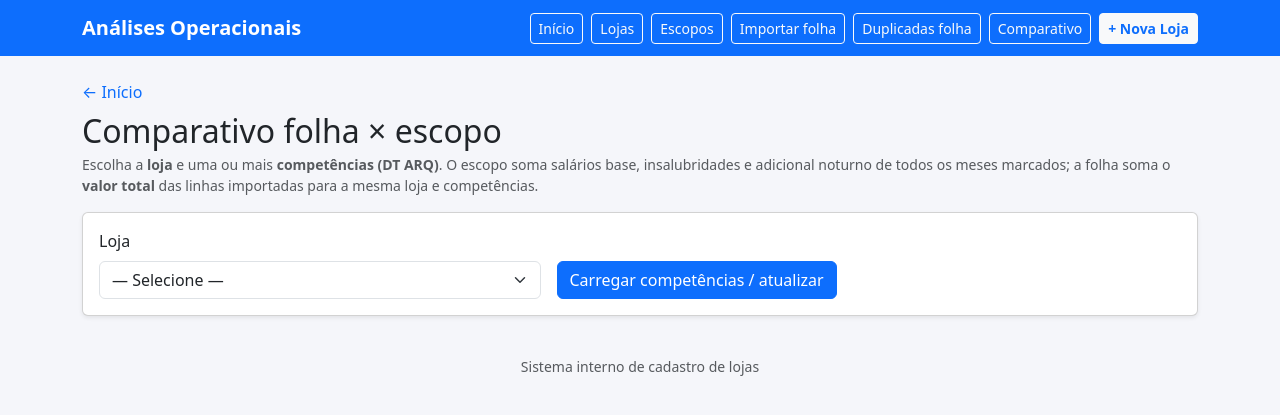
After one commit to guisatoru/analises-operacionais, a Django app: page /comparativo/ in a window 1280 px wide. The commit adds this page. Shown: the top 415 px of the page. Run offline with Django 5.2, Linux system fonts and the light colour scheme; tables that the repository leaves empty hold one stand-in row (values such as "Sample post").

Commit message:
feat(comparativo): folha × escopo por loja com checklist de competências DT ARQ

```diff
--- a/lojas/services/folha_importacao.py
+++ b/lojas/services/folha_importacao.py
@@ -338,11 +338,11 @@ def importar_folha_de_texto(conteudo_utf8, arquivo_origem, dry_run=False):
             para_gravar_duplicadas.append(
                 _dict_para_linha_folha_duplicada(d, "JA_EXISTIA_NO_BANCO")
             )
-            continue
             if len(detalhes_duplicadas) < LIMITE_DETALHES_DUPLICADAS:
                 detalhes_duplicadas.append(
                     _linha_para_detalhe_duplicada(d, "ja_existia_no_banco")
                 )
+            continue
         if d["loja_id"] is None and len(detalhes_sem_loja) < LIMITE_DETALHES_SEM_LOJA:
             detalhes_sem_loja.append(_linha_para_detalhe_sem_loja(d))
         para_gravar.append(
--- a/lojas/templates/lojas/base.html
+++ b/lojas/templates/lojas/base.html
@@ -41,6 +41,7 @@
             <a class="btn btn-outline-light btn-sm" href="{% url 'lista_escopos' %}">Escopos</a>
             <a class="btn btn-outline-light btn-sm" href="{% url 'importar_folha' %}">Importar folha</a>
             <a class="btn btn-outline-light btn-sm" href="{% url 'lista_folha_duplicadas' %}">Duplicadas folha</a>
+            <a class="btn btn-outline-light btn-sm" href="{% url 'comparativo_loja' %}">Comparativo</a>
             <a class="btn btn-light text-primary btn-sm fw-semibold" href="{% url 'nova_loja' %}">+ Nova Loja</a>
 
         </div>
--- /dev/null
+++ b/lojas/templates/lojas/comparativo_loja.html
@@ -0,0 +1,148 @@
+{% extends "lojas/base.html" %}
+
+{% block titulo %}{{ titulo }}{% endblock %}
+
+{% block content %}
+<div class="mb-3">
+  <a href="{% url 'inicio' %}" class="text-decoration-none">&larr; Início</a>
+  <h2 class="mt-2 mb-1">{{ titulo }}</h2>
+  <p class="text-muted small mb-0">
+    Escolha a <strong>loja</strong> e uma ou mais <strong>competências (DT ARQ)</strong>.
+    O escopo soma salários base, insalubridades e adicional noturno de todos os meses marcados;
+    a folha soma o <strong>valor total</strong> das linhas importadas para a mesma loja e competências.
+  </p>
+</div>
+
+<form method="get" class="card shadow-sm mb-4">
+  <div class="card-body">
+    <div class="row g-3 align-items-end">
+      <div class="col-md-5">
+        <label for="loja" class="form-label">Loja</label>
+        <select name="loja" id="loja" class="form-select" required>
+          <option value="">— Selecione —</option>
+          {% for l in lojas %}
+          <option value="{{ l.pk }}" {% if loja_selecionada_id == l.pk %}selected{% endif %}>
+            {{ l.nome_referencia }}
+          </option>
+          {% endfor %}
+        </select>
+      </div>
+      <div class="col-md-7">
+        <button type="submit" class="btn btn-primary">Carregar competências / atualizar</button>
+      </div>
+    </div>
+
+    {% if loja_selecionada_id and competencias_opcoes %}
+    <hr class="my-3">
+    <div class="fw-semibold mb-2">Competências (data ARQ)</div>
+    <p class="small text-muted mb-2">Marque um ou mais meses. Os valores do escopo e da folha serão <strong>somados</strong> na visualização abaixo.</p>
+    <div class="row g-2" style="max-height: 14rem; overflow-y: auto;">
+      {% regroup competencias_opcoes by ano as por_ano %}
+      {% for grupo in por_ano %}
+      <div class="col-12">
+        <div class="fw-semibold text-primary small">{{ grupo.grouper }}</div>
+        <div class="d-flex flex-wrap gap-2 ms-1 mb-2">
+          {% for op in grupo.list %}
+          <div class="form-check form-check-inline border rounded px-2 py-1 bg-white">
+            <input class="form-check-input" type="checkbox" name="c" value="{{ op.value }}" id="c_{{ op.value }}"
+              {% if op.checked %}checked{% endif %}>
+            <label class="form-check-label small" for="c_{{ op.value }}">{{ op.label }}</label>
+          </div>
+          {% endfor %}
+        </div>
+      </div>
+      {% endfor %}
+    </div>
+    <div class="mt-3">
+      <button type="submit" class="btn btn-success">Comparar período selecionado</button>
+    </div>
+    {% elif loja_selecionada_id %}
+    <hr class="my-3">
+    <p class="text-muted small mb-0">
+      Nenhuma competência encontrada para esta loja (sem escopo mensal e sem linhas de folha com loja vinculada).
+      Cadastre escopos ou importe a folha com centro de custo que mapeie para a loja.
+    </p>
+    {% endif %}
+  </div>
+</form>
+
+{% if resultado %}
+<div class="card shadow-sm mb-3">
+  <div class="card-header fw-semibold">
+    Resultado — {{ resultado.loja.nome_referencia }}
+    <span class="text-muted fw-normal small ms-2">
+      ({{ resultado.competencias|length }} competência(s) selecionada(s))
+    </span>
+  </div>
+  <div class="card-body">
+    {% if resultado.escopo_meses_sem_registro %}
+    <div class="alert alert-warning py-2 small">
+      Sem escopo cadastrado para:
+      {% for ano, mes in resultado.escopo_meses_sem_registro %}
+        <strong>{% if mes < 10 %}0{% endif %}{{ mes }}/{{ ano }}</strong>{% if not forloop.last %}, {% endif %}
+      {% endfor %}
+      (esses meses não entram na soma do escopo).
+    </div>
+    {% endif %}
+    {% if resultado.escopo_itens_sem_estimativa %}
+    <div class="alert alert-secondary py-2 small">
+      {{ resultado.escopo_itens_sem_estimativa }} item(ns) de escopo sem estimativa (ex.: falta salário para cargo/UF/ano).
+    </div>
+    {% endif %}
+
+    <div class="row g-3 mb-4">
+      <div class="col-md-4">
+        <div class="border rounded p-3 bg-light h-100">
+          <div class="text-muted small">Total folha (import)</div>
+          <div class="fs-4 fw-bold text-primary">R$ {{ resultado.folha_total|floatformat:2 }}</div>
+          <div class="small text-muted">{{ resultado.folha_linhas_count }} linha(s)</div>
+        </div>
+      </div>
+      <div class="col-md-4">
+        <div class="border rounded p-3 bg-light h-100">
+          <div class="text-muted small">Total estimado escopo</div>
+          <div class="fs-4 fw-bold text-success">R$ {{ resultado.escopo_total|floatformat:2 }}</div>
+        </div>
+      </div>
+      <div class="col-md-4">
+        <div class="border rounded p-3 bg-light h-100">
+          <div class="text-muted small">Diferença (folha − escopo)</div>
+          <div class="fs-4 fw-bold {% if resultado.diferenca_folha_menos_escopo >= 0 %}text-danger{% else %}text-success{% endif %}">
+            R$ {{ resultado.diferenca_folha_menos_escopo|floatformat:2 }}
+          </div>
+        </div>
+      </div>
+    </div>
+
+    <h6 class="mb-2">Escopo agregado (soma das colunas da estimativa)</h6>
+    <div class="table-responsive">
+      <table class="table table-sm table-bordered align-middle">
+        <thead class="table-light">
+          <tr>
+            <th>Salário base</th>
+            <th>Insalubridade fixa</th>
+            <th>Insalubridade banheirista</th>
+            <th>Adicional noturno</th>
+            <th>Total escopo</th>
+          </tr>
+        </thead>
+        <tbody>
+          <tr>
+            <td class="text-end">R$ {{ resultado.escopo_base_total|floatformat:2 }}</td>
+            <td class="text-end">R$ {{ resultado.escopo_insalubridade_fixa_total|floatformat:2 }}</td>
+            <td class="text-end">R$ {{ resultado.escopo_insalubridade_banheirista_total|floatformat:2 }}</td>
+            <td class="text-end">R$ {{ resultado.escopo_adicional_noturno_total|floatformat:2 }}</td>
+            <td class="text-end fw-semibold">R$ {{ resultado.escopo_total|floatformat:2 }}</td>
+          </tr>
+        </tbody>
+      </table>
+    </div>
+    <p class="small text-muted mb-0">
+      Depois será possível comparar cada coluna com verbas/categorias da folha; por enquanto a folha aparece só no total.
+    </p>
+  </div>
+</div>
+{% elif loja_selecionada_id and marcou_alguma_competencia and not resultado %}
+<div class="alert alert-info">Nenhuma competência válida foi reconhecida. Use os checkboxes listados após carregar a loja.</div>
+{% endif %}
+{% endblock %}
--- a/lojas/templates/lojas/home.html
+++ b/lojas/templates/lojas/home.html
@@ -26,11 +26,11 @@
     </div>
   </div>
   <div class="col-md-6 col-lg-4">
-    <div class="card h-100 border-secondary-subtle">
+    <div class="card h-100 shadow-sm">
       <div class="card-body d-flex flex-column">
         <h5 class="card-title">Comparativo</h5>
-        <p class="card-text text-muted small">Folha × estimativa (em desenvolvimento).</p>
-        <button type="button" class="btn btn-outline-secondary mt-auto" disabled>Em breve</button>
+        <p class="card-text text-muted small">Folha × estimativa de escopo por loja e competências (DT ARQ).</p>
+        <a href="{% url 'comparativo_loja' %}" class="btn btn-primary mt-auto">Abrir</a>
       </div>
     </div>
   </div>
--- a/lojas/urls.py
+++ b/lojas/urls.py
@@ -17,4 +17,5 @@ urlpatterns = [
     path(
         "folhas/duplicadas/", views.folha_duplicadas_list, name="lista_folha_duplicadas"
     ),
+    path("comparativo/", views.comparativo_loja, name="comparativo_loja"),
 ]
--- a/lojas/views/__init__.py
+++ b/lojas/views/__init__.py
@@ -21,9 +21,11 @@ from .stores import (
     store_update,
 )
 
+from .comparativo import comparativo_loja
 from .folha_duplicadas import folha_duplicadas_list
 
 __all__ = [
+    "comparativo_loja",
     "competencia_anterior",
     "escopo_create",
     "escopo_delete",
--- /dev/null
+++ b/lojas/views/comparativo.py
@@ -0,0 +1,67 @@
+"""Comparativo folha × estimativa de escopo por loja (várias competências agregadas)."""
+
+from django.shortcuts import render
+
+from lojas.models import MESES_CHOICES, Loja
+from lojas.services.comparativo_loja import (
+    competencias_distintas_para_loja,
+    montar_resultado_comparativo,
+    parse_competencias_get,
+)
+
+
+def _nome_mes(mes: int) -> str:
+    for chave, rotulo in MESES_CHOICES:
+        if chave == mes:
+            return str(rotulo)
+    return str(mes)
+
+
+def comparativo_loja(request):
+    """
+    Filtro estilo BI: escolhe loja e um ou mais meses/anos (DT ARQ na folha).
+    Soma colunas do escopo e compara com o total da folha da loja no período.
+    """
+    lojas = Loja.objects.all().order_by("nome_referencia")
+
+    loja_raw = request.GET.get("loja", "").strip()
+    loja_id_int = None
+    if loja_raw:
+        try:
+            loja_id_int = int(loja_raw)
+        except ValueError:
+            loja_id_int = None
+
+    competencias_opcoes = []
+    if loja_id_int and Loja.objects.filter(pk=loja_id_int).exists():
+        selecionados = set(parse_competencias_get(request.GET.getlist("c")))
+        for ano, mes in competencias_distintas_para_loja(loja_id_int):
+            valor_campo = f"{ano}-{mes}"
+            competencias_opcoes.append(
+                {
+                    "ano": ano,
+                    "mes": mes,
+                    "value": valor_campo,
+                    "label": f"{_nome_mes(mes)} / {ano}",
+                    "checked": (ano, mes) in selecionados,
+                }
+            )
+
+    competencias_sel = parse_competencias_get(request.GET.getlist("c"))
+    marcou_alguma_competencia = bool(request.GET.getlist("c"))
+    resultado = None
+    if loja_id_int and competencias_sel:
+        resultado = montar_resultado_comparativo(loja_id_int, competencias_sel)
+
+    return render(
+        request,
+        "lojas/comparativo_loja.html",
+        {
+            "titulo": "Comparativo folha × escopo",
+            "lojas": lojas,
+            "loja_selecionada_id": loja_id_int,
+            "competencias_opcoes": competencias_opcoes,
+            "resultado": resultado,
+            "marcou_alguma_competencia": marcou_alguma_competencia,
+        },
+    )
```
Also changed, not shown: lojas/services/comparativo_loja.py (added, +155 -0 lines).
